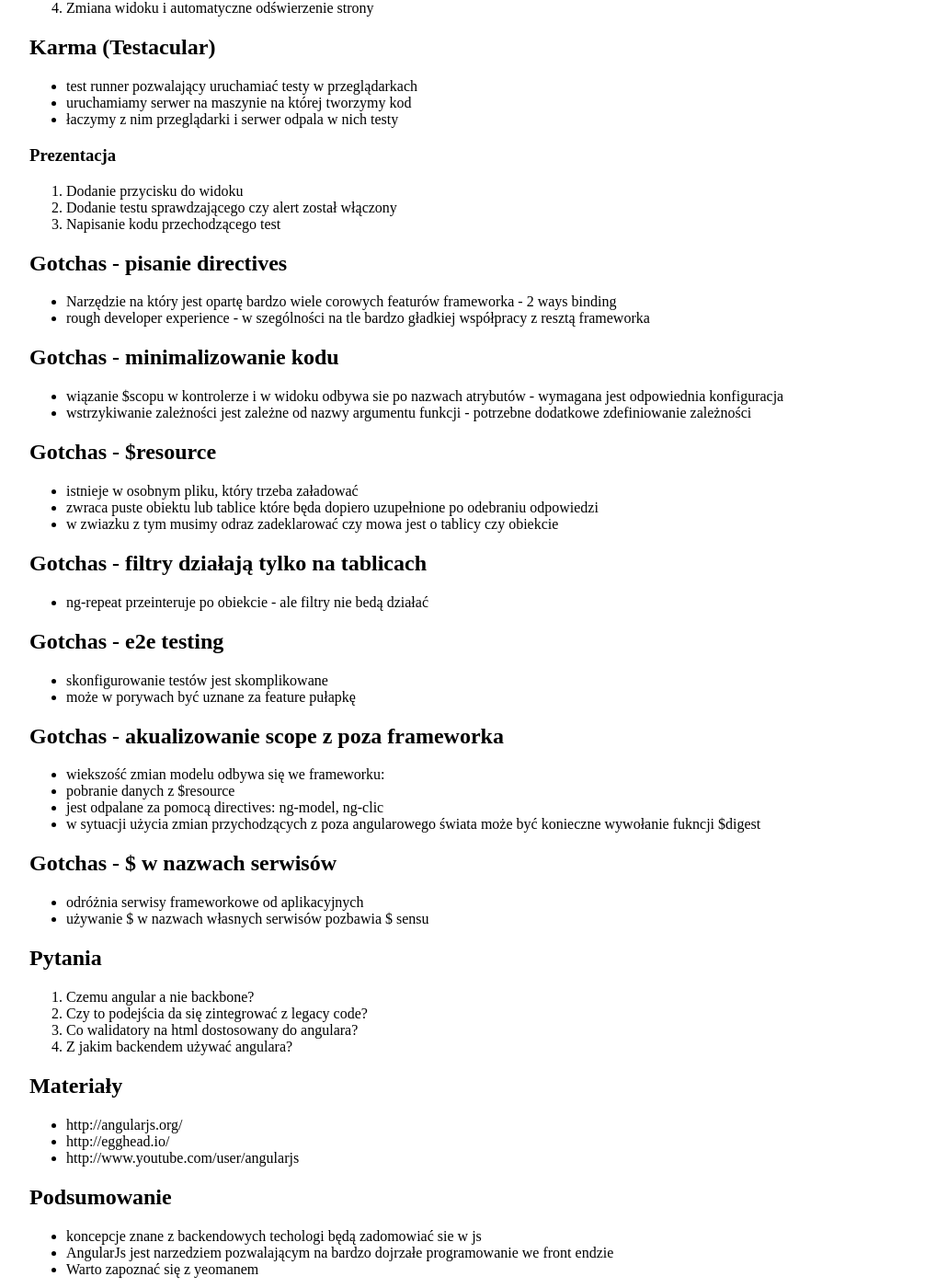
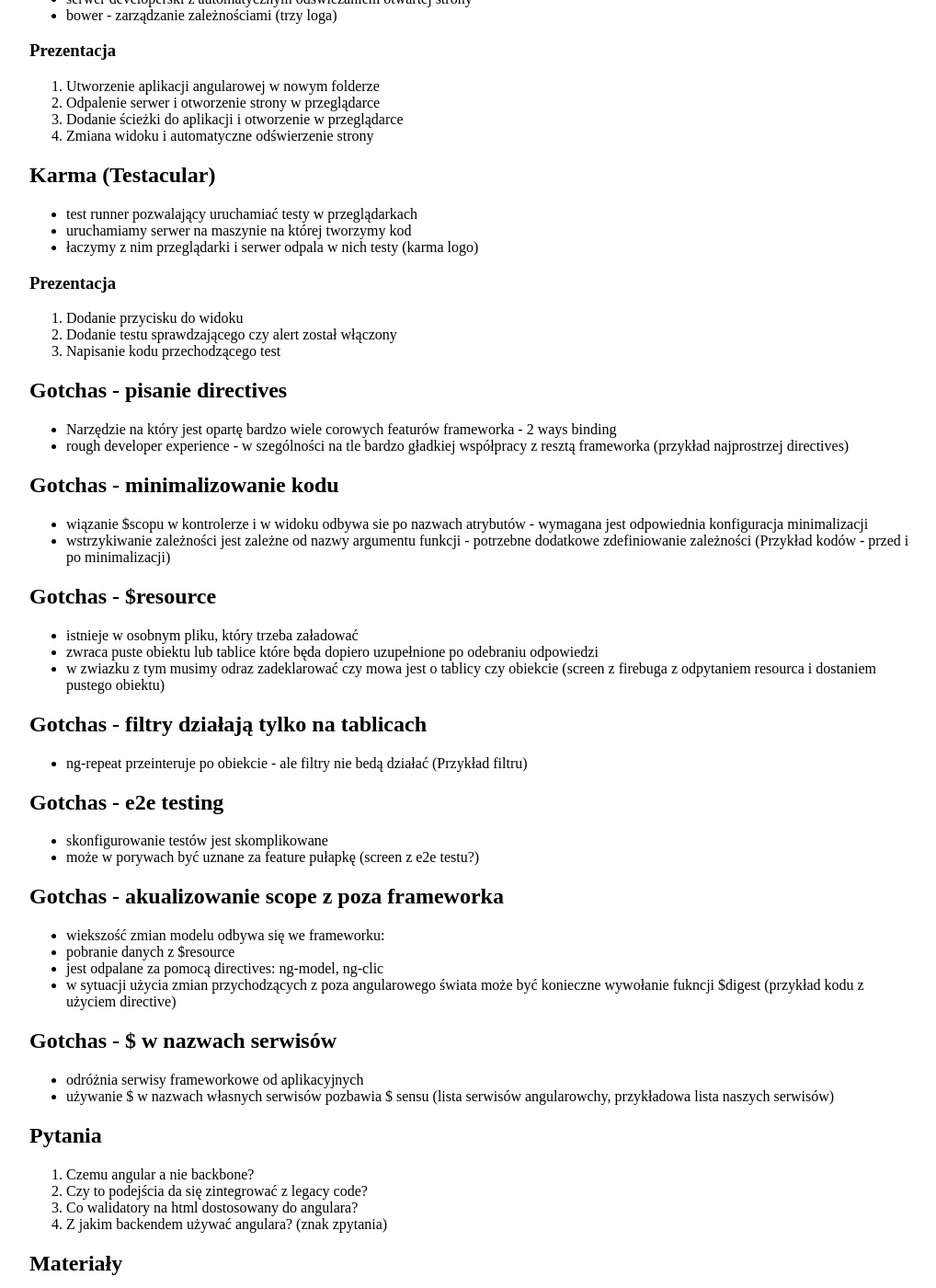
Before and after one commit to marcin-wosinek/blog, a Jekyll site: the page built from _posts/2013-04-12-AngularJs-4developers-Warszawa.md, in a window 1280 px wide and 1400 px high, scrolled down 3330 px. Shown: the whole window at 92% size, without its empty margins (128-1146 px from the left). Built offline with Jekyll 4.4.1, drawn with Linux system fonts in a browser that asks for light colours; some of the changed text lies outside the part shown.

Commit message:
Slide ideas 4 devs

```diff
--- a/_posts/2013-04-12-AngularJs-4developers-Warszawa.md
+++ b/_posts/2013-04-12-AngularJs-4developers-Warszawa.md
@@ -19,38 +20,48 @@ tags: [AngularJs, 4developers, Warszawa]
 * kto uważa że pisanie testów jest konieczne w dobrym rzemiośle programistycznym?
 * kto uważa że jak pisać kod i testy to w TDD?
 * kto stosuje TDD przy pisaniu przeglądarkowego js?
+(Legalne zdjecie z publicznością)
 
 ## Temat
 * zmiany w myśleniu o front endzie
 * konieczność dostosowania praktyki do nowych realiów
 * przykład frameworku odpowiadającego nowym potrzebą
+(?)
 
 ## Nowa rzeczywistość
 * Js się rozwija
+* jQuery to nie wszystko
+(loga technologii jsowych - node, ember, karma, backbone)
 
 ## Tradycyjna architektura stron
 * generowanie html po stronie serwera
 * przesyłanie danych razem ze znacznikami html
+(schemat z serwerem przesyłającym html na request)
 
 ## Podejście aplikacyjne
 * wiecej logiki po stronie front endu
-* tempaty jsowe
+* templaty jsowe
+(logo mustacha, handlebara i angulara)
 
 ## Komunikacja z backendem
 * wysyłanie requestów restowych
 * odbieranie danych w Json
+(przykład jsona)
 
 ## Wyzwania
 * zmiana słownika - mniej atrybutów, tagów i klas, a wiecej modeli należących do domeny aplikacji (klienci, produktu etc.)
 * nowe wymagania w stosunku do jakości - wzrost ilość i znaczenia kodu realizowanego w przeglądarce
+(?)
 
 ## Testowalność
 * w tradycyjnym jQuerowym kodzie bardzo niska
 * jeśli logika dotyka DOM - w testach będziemy musieli mockować DOM
+(przykład kodu grzebiącego w DOM)
 
 ## Boilerplate
 * Kod powtarzany dla każdego kontrolera - słuchanie eventów, aktualizowanie dom etc.
 * Zamiast DRY - WET (We Enjoy Typing)
+(krótki boilerplace backbona)
 
 ## AngularJs
 * framework aplikacji
@@ -60,10 +71,18 @@ tags: [AngularJs, 4developers, Warszawa]
  * ember: 49KB
 * brak zależności:
  * może używać jQuery, o ile jest dostępne przy uruchomieniu
+(logo angulara)
 
 ## Architektura MV*
-* początkowo MVC, wyewoluowało do MVVM
+* początkowo przypominała MVC, teraz bardziej MVVM - nazywan MVW(hatever) przez twórców
 * w skrócie - to czym zamuje sie logika, determinuje gdzie powinna się znajdować
+(?)
+
+## Widok
+* oparty o zwykły html
+* wyświetla wartości w \{\{ model \}\}
+* jest rozszeżony przez framework
+(przykład krótkiego html z ng-model i ng-repeat)
 
 ## Kontrolery
 * wiąże 'swój' widok z resztą aplikacji
@@ -73,34 +92,33 @@ tags: [AngularJs, 4developers, Warszawa]
 ## $scope
 * obiekt wiążący kontroler z widokiem
 * $scope.title będzie dostępny jako {{title}} w widoku
+* ng-model - wiąże elementy formularza z modelem
+* ng-repeat - pozwala interować po tablicach zdefiniowanych na $scope
+(Obrazek z wyjaśniemie co to jest scope)
+
+### Prezentacja
+1. Angularowe 'Hello world'
+2. Templatkowanie z ng-repeat
 
 ## Proste obiekty js
 * pracujemy na prostych funkcjach i obiektach js
 (slajd z Backbone.model.extend({}) emberem, batmanemen i czystym kodem angulara)
 
-## Directives
-* niestandardowe tagi i atrybuty zdefiniowane przez angulara, lub developera aplikacji
-* rozszeżają działanie html o nowe feature
-* do nich należy manipulacja DOMem
-* ng-model - wiąże elementy formularza z modelem
-* ng-repeat - pozwala interować po tablicach zdefiniowanych na $scope
-
-### Prezentacja
-1. Angularowe 'Hello world'
-2. Templatkowanie z ng-repeat
-
 ## Filtry
 * pozwalają na wygodne zarządzanie tym co jest wyświetlane w ng-repeat
 * usprawniają tworzeni zawęrzającego się wyszukiwania, sortowania
+(przykład z zastosowaniem filter i orderby)
 
 ## Two ways binding
 * model jest jedynym źródłem prawdy
 * zmiany na modelu aktualizują widok
 * zmiany w widoku aktualizują model
+(two ways binding z angulara)
 
 ## Wsparcie dla formularza
 * rozumie atrybuty należącę html5 - required, pattern, date
 * automatycznie dodaje klasy opisujące stan elementu do wprowadzania danych
+(html przetworzony przez angulara)
 
 ### Prezentacja
 1. przykład walidującego się formularza - zmiana kolorów kontrolek
@@ -110,21 +128,30 @@ tags: [AngularJs, 4developers, Warszawa]
 * nasz komponent ma przekazywane jego zależności jak parametry do funkcji go opakowywującej
 * ładna definiacji powiązań między komponentami
 * zwiększa testowalność
+(kontroler z kilkoma wstrzykniętymi seriwiami - $scope, $log, $window)
 
 ## Serwisy
 * reużywalne kawałki kodu
 * wstrzykiwane do kontrolerów, directives i innych serwisów
 * większość logiki aplikacji powinna być w nich realizowana
+(prosty serwis - opakowanie dla webstorage)
 
 ## Ścieżki - $routeProvider
 * dla aplikacji możemy zdefiniować ścieżki (z argumentami), przekierowania etc.
 * ładnie współpracuje z przyciskami dalej i wstecz
 * wspiera adresy z /# i bez
+(przykład rejestracji kilku ścieżek)
 
 ## Komunikacja z backendem - $resource
 * serwis do generowani api komuniujacego się po restcie
 * zalecany sposób użycia: $resource -> serwis opakowujący model -> kontroler
 (slajd ze sposobem użycia)
+
+## Directives
+* niestandardowe tagi i atrybuty zdefiniowane przez angulara, lub developera aplikacji
+* rozszeżają działanie html o nowe feature
+* do nich należy manipulacja DOMem
+(wiecej directivsów)
 
 ## Yeoman (yo, grunt + bower)
 * Zestaw narzędzi usprawniających workflow developerski
@@ -139,6 +166,7 @@ tags: [AngularJs, 4developers, Warszawa]
  * minimalizacja i paczkowanie kodu
  * serwer developerski z automatycznym odświeżaniem otwartej strony
 * bower - zarządzanie zależnościami
+(trzy loga)
 
 ### Prezentacja
 1. Utworzenie aplikacji angularowej w nowym folderze
@@ -150,6 +178,7 @@ tags: [AngularJs, 4developers, Warszawa]
 * test runner pozwalający uruchamiać testy w przeglądarkach
 * uruchamiamy serwer na maszynie na której tworzymy kod
 * łaczymy z nim przeglądarki i serwer odpala w nich testy
+(karma logo)
 
 ### Prezentacja
 1. Dodanie przycisku do widoku
@@ -159,38 +188,46 @@ tags: [AngularJs, 4developers, Warszawa]
 ## Gotchas - pisanie directives
 * Narzędzie na który jest opartę bardzo wiele corowych featurów frameworka - 2 ways binding
 * rough developer experience - w szególności na tle bardzo gładkiej współpracy z resztą frameworka
+(przykład najprostrzej directives)
 
 ## Gotchas - minimalizowanie kodu
-* wiązanie $scopu w kontrolerze i w widoku odbywa sie po nazwach atrybutów - wymagana jest odpowiednia konfiguracja
+* wiązanie $scopu w kontrolerze i w widoku odbywa sie po nazwach atrybutów - wymagana jest odpowiednia konfiguracja minimalizacji
 * wstrzykiwanie zależności jest zależne od nazwy argumentu funkcji - potrzebne dodatkowe zdefiniowanie zależności
+(Przykład kodów - przed i po minimalizacji)
 
 ## Gotchas - $resource
 * istnieje w osobnym pliku, który trzeba załadować
 * zwraca puste obiektu lub tablice które będa dopiero uzupełnione po odebraniu odpowiedzi
 * w zwiazku z tym musimy odraz zadeklarować czy mowa jest o tablicy czy obiekcie
+(screen z firebuga z odpytaniem resourca i dostaniem pustego obiektu)
 
 ## Gotchas - filtry działają tylko na tablicach
 * ng-repeat przeinteruje po obiekcie - ale filtry nie bedą działać
+(Przykład filtru)
 
 ## Gotchas - e2e testing
 * skonfigurowanie testów jest skomplikowane
 * może w porywach być uznane za feature pułapkę
+(screen z e2e testu?)
 
 ## Gotchas - akualizowanie scope z poza frameworka
 * wiekszość zmian modelu odbywa się we frameworku:
  * pobranie danych z $resource
  * jest odpalane za pomocą directives: ng-model, ng-clic
 * w sytuacji użycia zmian przychodzących z poza angularowego świata może być konieczne wywołanie fukncji $digest
+(przykład kodu z użyciem directive)
 
 ## Gotchas - $ w nazwach serwisów
 * odróżnia serwisy frameworkowe od aplikacyjnych
 * używanie $ w nazwach własnych serwisów pozbawia $ sensu
+(lista serwisów angularowchy, przykładowa lista naszych serwisów)
 
 ## Pytania
 1. Czemu angular a nie backbone?
 2. Czy to podejścia da się zintegrować z legacy code?
 3. Co walidatory na html dostosowany do angulara?
 4. Z jakim backendem używać angulara?
+(znak zpytania)
 
 ## Materiały
 * http://angularjs.org/
```
Also changed, not shown: other parts of _posts/2013-04-12-AngularJs-4developers-Warszawa.md (+1 -0 lines).
